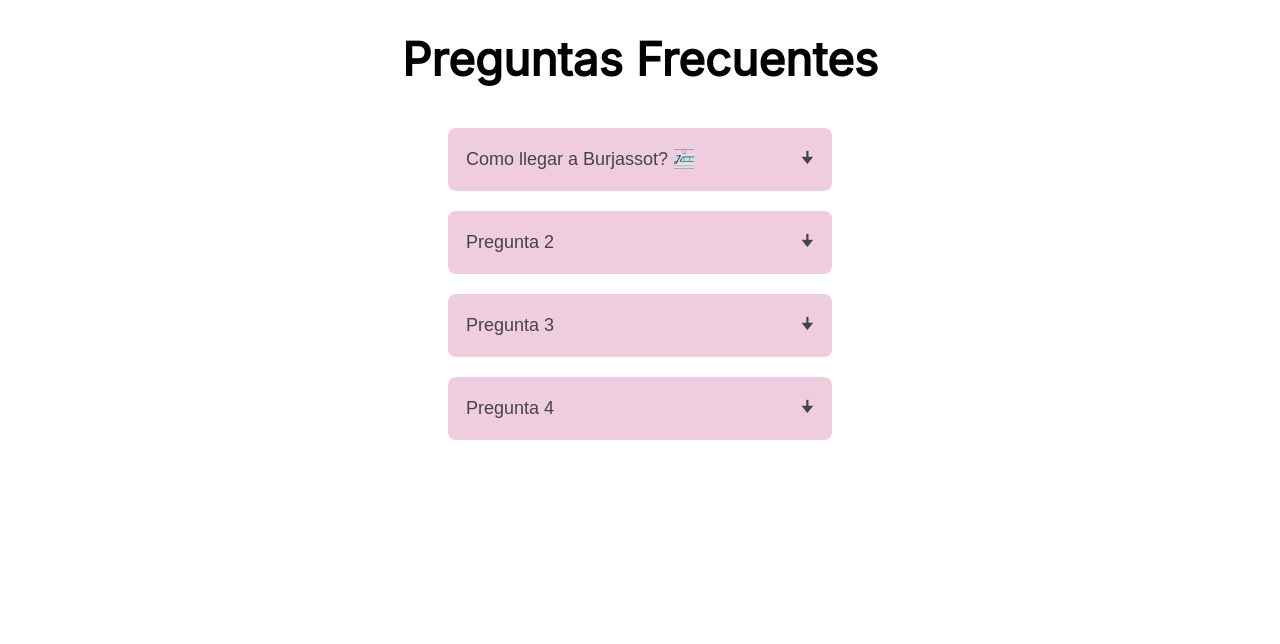
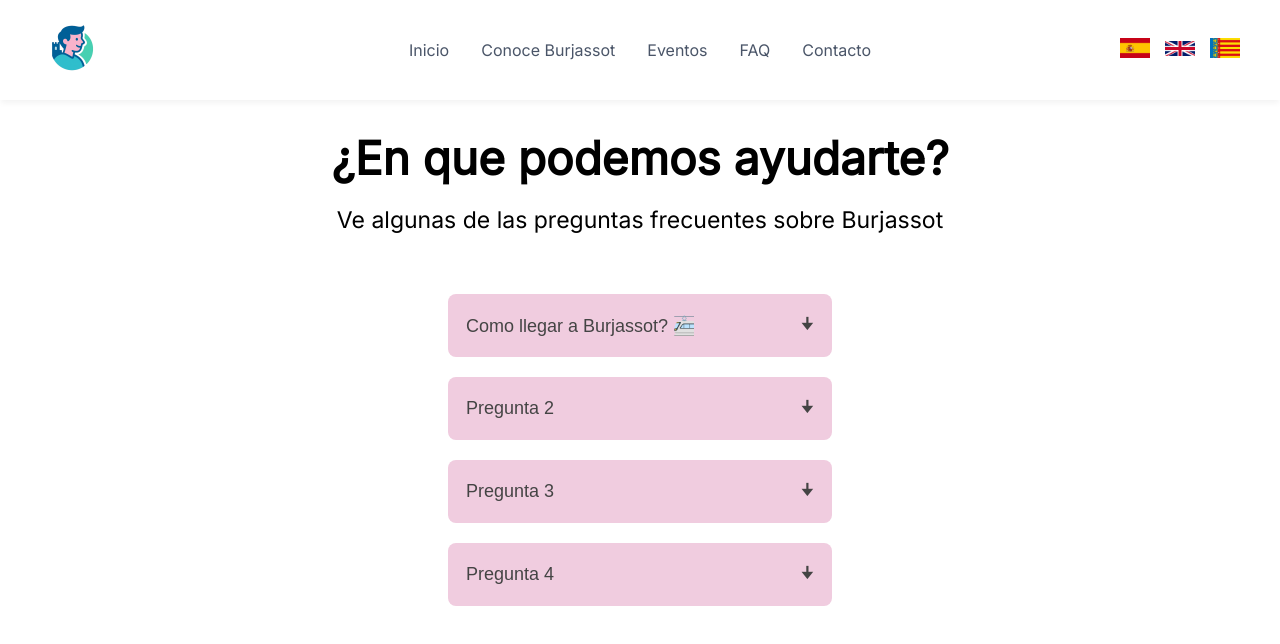
Before and after one commit to benjvm/BurjaConnect, a React (Vite) app: page /PreguntasFrecuentes in a window 1280 px wide. Shown: the top 644 px of the page. Built offline with nearby package versions, Linux system fonts and the light colour scheme; a web font is replaced by a local one.

Commit message:
Cambios en preguntas frecuentes

```diff
--- a/src/assets/styles/style_Preguntas/preguntasF.css
+++ b/src/assets/styles/style_Preguntas/preguntasF.css
@@ -49,9 +49,15 @@
 
 .title {
   display: flex;
+  flex-direction: column;
   justify-content: center;
   align-items: center;
   font-size: 23px;
+  margin-bottom: 5vh;
+}
+
+.title p, h1{
+  margin: 10px;
 }
 
 .arrow {
@@ -59,7 +65,10 @@
   font-size: 16px;
 }
 
-
 .arrow.rotate {
   transform: rotate(180deg);
 }
+
+.RenderPreguntas{
+  margin-top: 15vh;
+}
--- a/src/components/component_Header/Header.jsx
+++ b/src/components/component_Header/Header.jsx
@@ -29,7 +29,7 @@ export default function Header()
                             <li><Link to="/Pg">Inicio</Link></li>
                             <li><Link to="/QuizBurjassot">Conoce Burjassot</Link></li>
                             <li>Eventos</li>
-                            <li><Link to="/PreguntasFrecuentes">Preguntas Frecuentes</Link></li>
+                            <li><Link to="/PreguntasFrecuentes">FAQ</Link></li>
                             <li>Contacto</li>
                         </ul>
                     </nav>
--- a/src/components/componente_Preguntas/PreguntasFrecuentes.jsx
+++ b/src/components/componente_Preguntas/PreguntasFrecuentes.jsx
@@ -24,7 +24,8 @@ export default function PreguntasFrecuentes({ pregunta, respuesta }) {
 export function PreguntasTitle() {
     return (
     <div className="title">
-        <h1>Preguntas Frecuentes</h1>
+        <h1>¿En que podemos ayudarte?</h1>
+        <p>Ve algunas de las preguntas frecuentes sobre Burjassot</p>
     </div>
     )
 }
--- a/src/components/componente_Preguntas/Render_preguntas.jsx
+++ b/src/components/componente_Preguntas/Render_preguntas.jsx
@@ -1,9 +1,11 @@
 import PreguntasFrecuentes, {PreguntasTitle} from './PreguntasFrecuentes.jsx'
+import Header from '../component_Header/Header.jsx'
 
 export default function RenderPreguntas() {
 
   return (
     <div className="RenderPreguntas">
+        <Header/>
         <PreguntasTitle></PreguntasTitle>
         <PreguntasFrecuentes
             pregunta = "Como llegar a Burjassot? 🚈"
```
